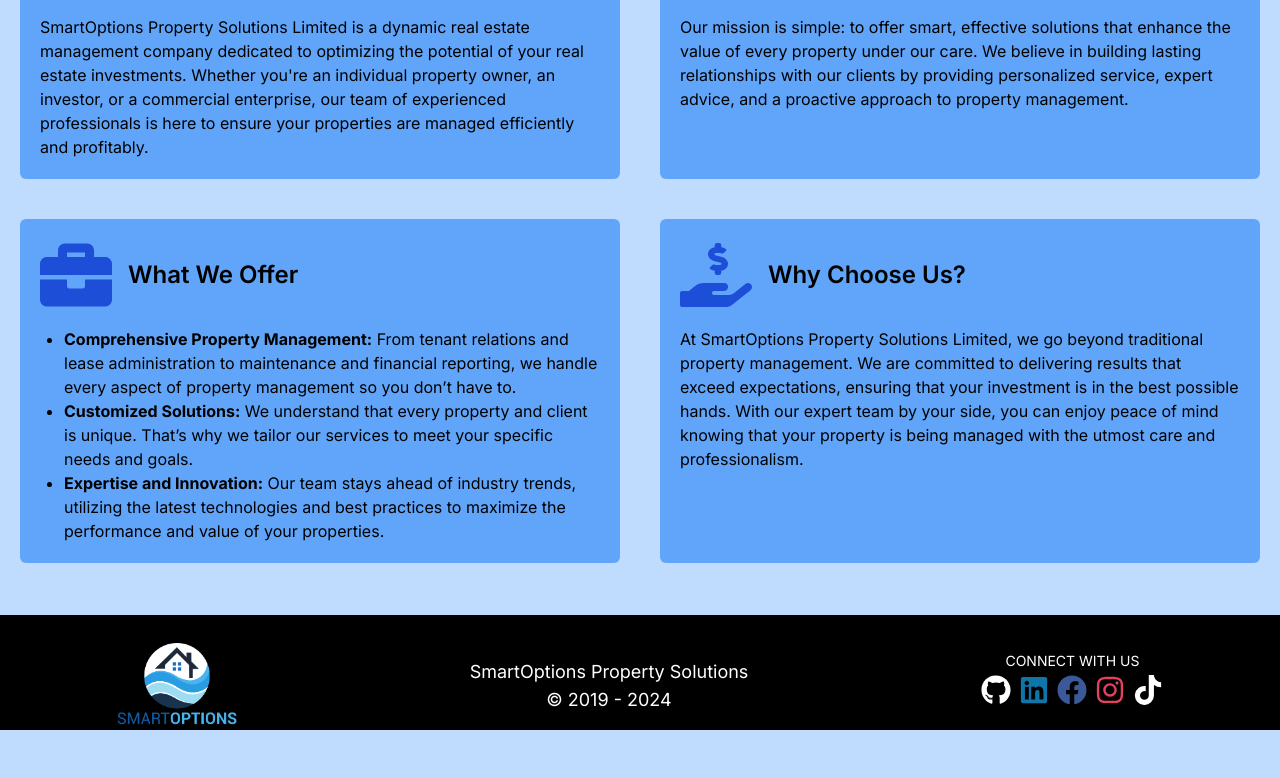
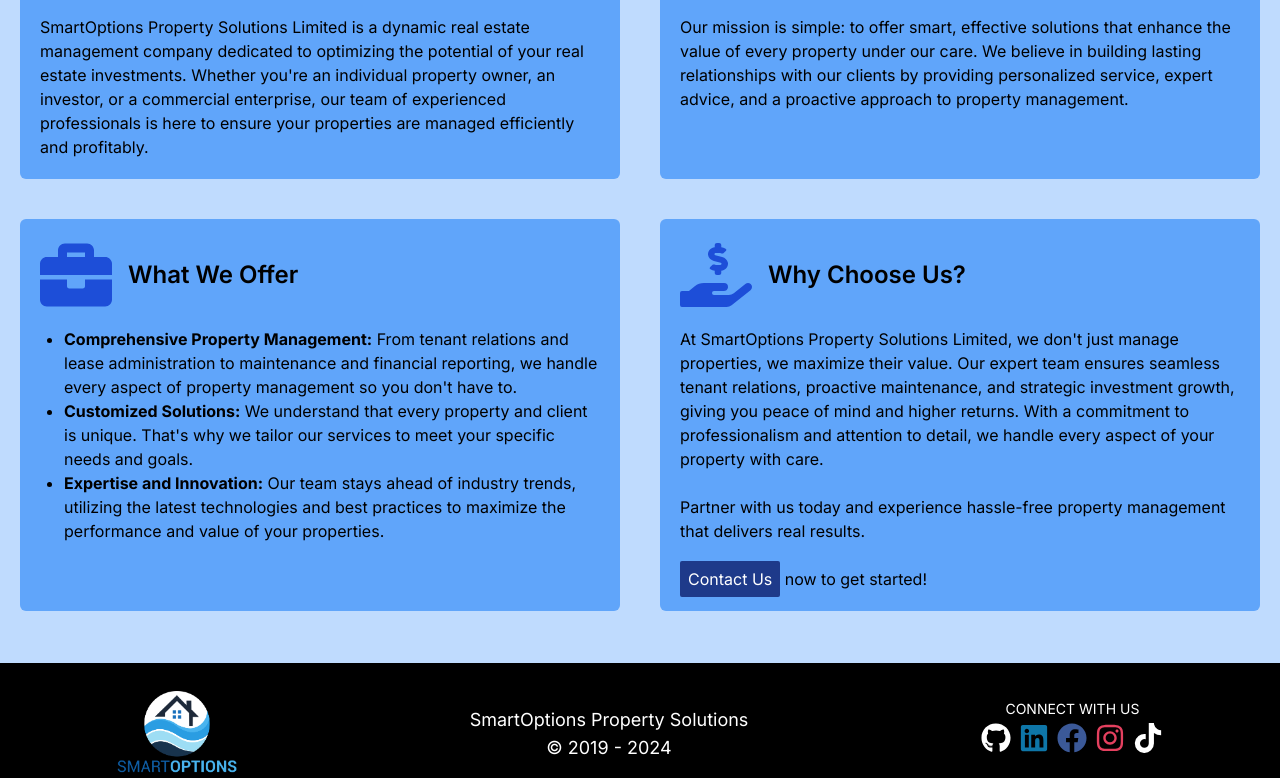
Before and after one commit to luap-trams/june_Final_capstone, a Next.js app: page /about in a window 1280 px wide. Shown: the part 501-1279 px from the top of the page. Before the commit the page ends 1231 px from the top, so only its background shows below. Built offline with nearby package versions, Linux system fonts and the light colour scheme.

Commit message:
call to action button on contact us page

```diff
--- a/src/app/about/page.jsx
+++ b/src/app/about/page.jsx
@@ -1,4 +1,5 @@
 import { FaUsers, FaBullseye, FaBriefcase, FaHandHoldingUsd, FaPhone } from 'react-icons/fa';
+import Link from 'next/link';
 
 const AboutUs = () => {
   return (
@@ -49,10 +50,10 @@
           </div>
           <ul className="list-disc pl-6">
             <li>
-              <strong>Comprehensive Property Management:</strong> From tenant relations and lease administration to maintenance and financial reporting, we handle every aspect of property management so you don’t have to.
+              <strong>Comprehensive Property Management:</strong> From tenant relations and lease administration to maintenance and financial reporting, we handle every aspect of property management so you don't have to.
             </li>
             <li>
-              <strong>Customized Solutions:</strong> We understand that every property and client is unique. That’s why we tailor our services to meet your specific needs and goals.
+              <strong>Customized Solutions:</strong> We understand that every property and client is unique. That's why we tailor our services to meet your specific needs and goals.
             </li>
             <li>
               <strong>Expertise and Innovation:</strong> Our team stays ahead of industry trends, utilizing the latest technologies and best practices to maximize the performance and value of your properties.
@@ -66,7 +67,10 @@
             <h3 className="text-2xl font-semibold">Why Choose Us?</h3>
           </div>
           <p>
-            At SmartOptions Property Solutions Limited, we go beyond traditional property management. We are committed to delivering results that exceed expectations, ensuring that your investment is in the best possible hands. With our expert team by your side, you can enjoy peace of mind knowing that your property is being managed with the utmost care and professionalism.
+          At SmartOptions Property Solutions Limited, we don't just manage properties, we maximize their value. Our expert team ensures seamless tenant relations, proactive maintenance, and strategic investment growth, giving you peace of mind and higher returns. With a commitment to professionalism and attention to detail, we handle every aspect of your property with care. <br /><br />
+Partner with us today and experience hassle-free property management that delivers real results. <br />
+<br /><Link href={'/contact'} className='bg-blue-900 text-white p-2 rounded-sm'>Contact Us</Link> now to get started!
+{/* <Link href={'/about'}>  */}
           </p>
         </div>
       </div>
```
Also changed, not shown: 1 other file (tests, documents, lock files or other folders).
